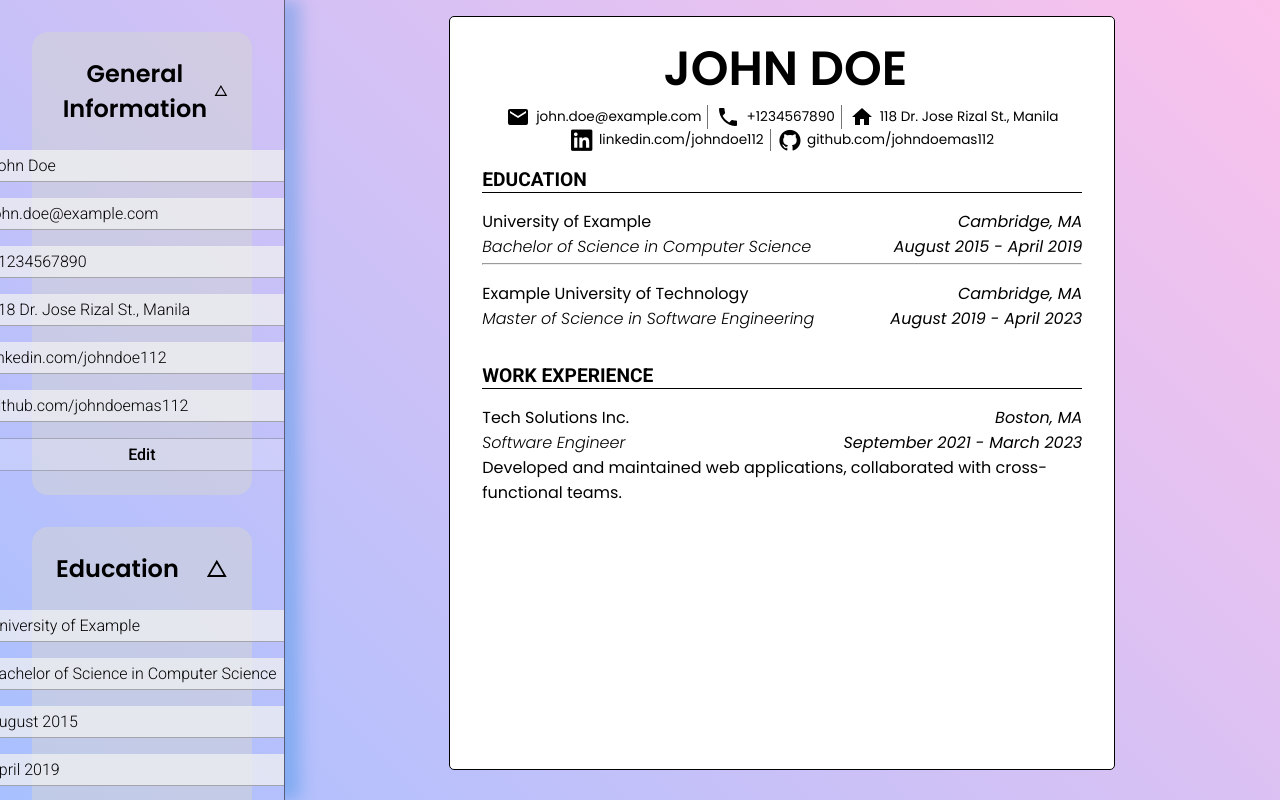
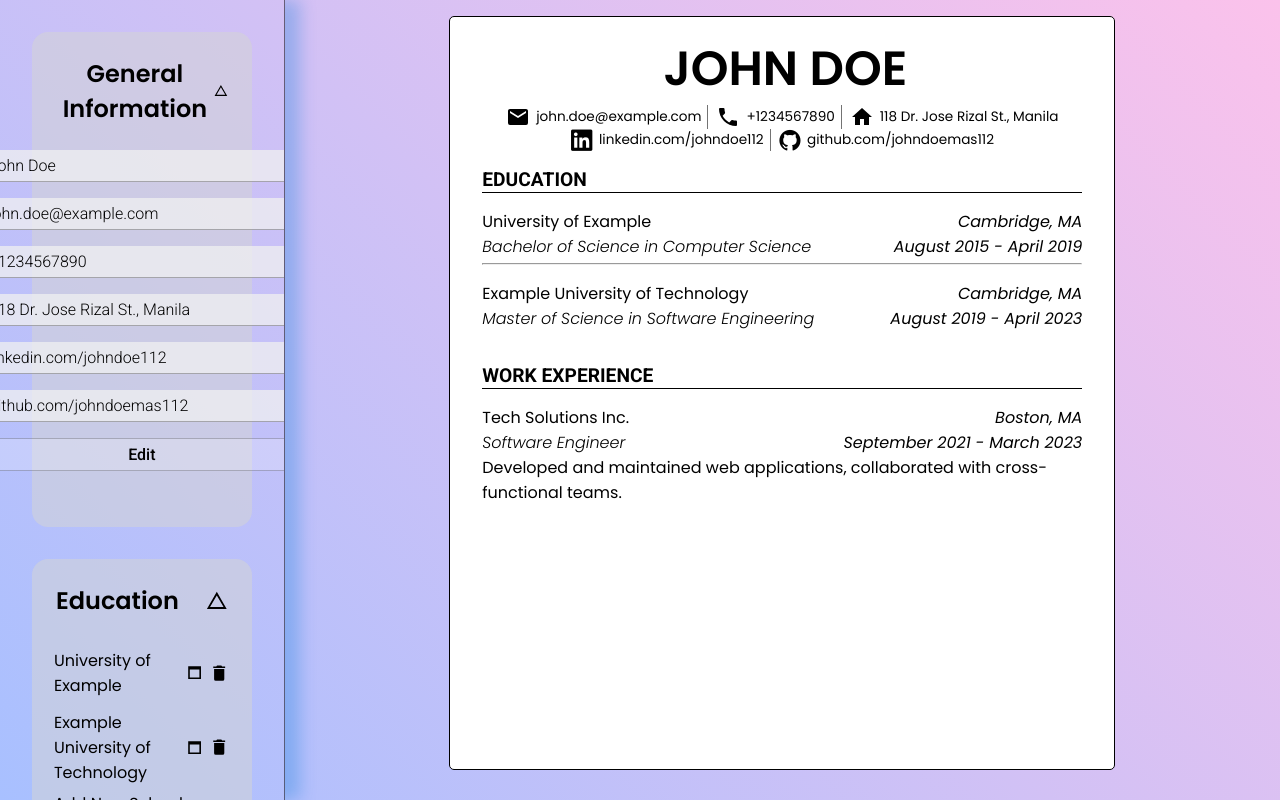
Before and after one commit to espiritukarl/odin-cv-application, a React (Vite) app: page / in a window 1280 px wide. Both pictures are taken after a click on the button "Education". Built offline with nearby package versions, Linux system fonts and the light colour scheme.

Commit message:
Added functionality for expanding/collapsing Education items + remove button

```diff
--- a/src/App.jsx
+++ b/src/App.jsx
@@ -7,7 +7,7 @@ import cvData from "./data/data.json";
 import placeholder from "./data/placeholder.json";
 
 import Icon from "@mdi/react";
-import { mdiTriangleDownOutline, mdiTriangleOutline } from "@mdi/js";
+import { mdiTriangleDownOutline } from "@mdi/js";
 import "./styles/App.css";
 import "./styles/index.css";
 
@@ -69,7 +69,7 @@ function App() {
             <Icon
               path={mdiTriangleDownOutline}
               size={0.9}
-              vertical={showButton.showGeneralInfo ? true : false}
+              vertical={showButton.showEducation ? true : false}
             />
           </button>
 
--- a/src/components/Education.jsx
+++ b/src/components/Education.jsx
@@ -1,9 +1,20 @@
 import { useState } from "react";
 import placeholder from "../data/placeholder.json";
 import "../styles/form.css";
+import NewButton from "./FormBtn";
+
+import Icon from "@mdi/react";
+import {
+  mdiDelete,
+  mdiDeleteEmpty,
+  mdiWindowMinimize,
+  mdiWindowMaximize,
+} from "@mdi/js";
 
 function Education({ updateCV, educationData, school, index }) {
   const [info, setInfo] = useState(school);
+  const [isHovered, setIsHovered] = useState(false);
+  const [showEducationContent, setShowEducationContent] = useState(false);
   const showAddEducation = school === placeholder.education;
 
   function handleChange(e) {
@@ -33,10 +44,44 @@ function Education({ updateCV, educationData, school, index }) {
     setInfo(placeholder.education);
   }
 
+  function handleEducationContent() {
+    setShowEducationContent(!showEducationContent);
+  }
+
   const isFormValid = Object.values(info).every((value) => value.trim() !== "");
 
   return (
     <>
+      {!showAddEducation ? (
+        <div className="education-header">
+          <span className="poppins-regular">{school.school}</span>
+          <span className="education-button-container">
+            <Icon
+              path={
+                showEducationContent ? mdiWindowMinimize : mdiWindowMaximize
+              }
+              size={0.8}
+              onClick={handleEducationContent}
+              className="section-expand"
+            />
+            <Icon
+              onMouseEnter={() => setIsHovered(true)}
+              onMouseLeave={() => setIsHovered(false)}
+              onClick={removeEntry}
+              path={isHovered ? mdiDeleteEmpty : mdiDelete}
+              size={0.85}
+              className="section-remove"
+            />
+          </span>
+        </div>
+      ) : (
+        <>
+          <span className="new-form poppins-regular">Add New School</span>
+        </>
+      )}
+
+      <>
+        {(showEducationContent || showAddEducation) && (
           <section className="education">
             <input
               type="text"
@@ -74,37 +119,26 @@ function Education({ updateCV, educationData, school, index }) {
               onChange={handleChange}
             />
 
-        {!showAddEducation && (
-          <div className="button-container">
-            <button
-              type="button"
+            {showAddEducation ? (
+              <NewButton
+                onClick={handleSubmit}
+                isFormValid={isFormValid}
+                className="section-submit"
+                buttonText="Add Education"
+              />
+            ) : (
+              <>
+                <NewButton
                   onClick={editEntry}
-              disabled={!isFormValid}
-              className="section-edit roboto-medium"
-            >
-              Edit
-            </button>
-            <button
-              type="button"
-              onClick={removeEntry}
-              className="section-remove roboto-medium"
-            >
-              Remove
-            </button>
-          </div>
-        )}
-
-        {showAddEducation && (
-          <button
-            type="button"
-            onClick={handleSubmit}
-            disabled={!isFormValid}
-            className="section-submit roboto-medium"
-          >
-            Add Education
-          </button>
+                  isFormValid={isFormValid}
+                  className="section-edit"
+                  buttonText="Edit"
+                />
+              </>
             )}
           </section>
+        )}
+      </>
     </>
   );
 }
--- a/src/styles/form.css
+++ b/src/styles/form.css
@@ -31,25 +31,23 @@ textarea {
 }
 
 .section-submit,
-.section-edit,
-.section-remove {
+.section-edit {
   font-size: 16px;
   background-color: rgba(255, 255, 255, 0.212);
   border: 1px solid rgba(0, 0, 0, 0.219);
+  margin-bottom: 32px;
 
   transition: all 0.3s ease-in-out;
 }
 
 .section-submit:hover,
-.section-edit:hover,
-.section-remove:hover {
+.section-edit:hover {
   cursor: pointer;
   box-shadow: 0 0 3px rgba(0, 120, 215, 0.5);
 }
 
 .section-submit:disabled,
-.section-edit:disabled,
-.section-remove:disabled {
+.section-edit:disabled {
   color: rgba(255, 255, 255, 0.514);
   cursor: default;
   background-color: rgba(255, 0, 0, 0.096);
@@ -59,15 +57,43 @@ textarea {
 input,
 textarea,
 .section-submit,
-.section-edit,
-.section-remove {
+.section-edit {
   box-sizing: border-box;
   width: var(--width);
   padding: 6px;
   border-radius: 5px;
 }
 
-.section-edit,
-.section-remove {
-  width: calc(var(--width) / 2);
+.education-header {
+  display: flex;
+  justify-content: space-between;
+  align-items: center;
+  width: 80%;
+  padding: 6px;
+  margin: 0 auto;
+  border-radius: 5px;
+  cursor: default;
 }
+
+.education-header:hover {
+  background-color: rgba(212, 212, 212, 0.534);
+}
+
+.section-remove:hover,
+.section-expand:hover {
+  cursor: pointer;
+}
+
+.education-button-container {
+  display: flex;
+  justify-content: center;
+  align-items: center;
+  gap: 5px;
+}
+
+.new-form {
+  display: flex;
+  width: 80%;
+  margin: 0 auto;
+  margin-bottom: 4px;
+}
```
Lines whose indentation alone changed are shown as unchanged.
